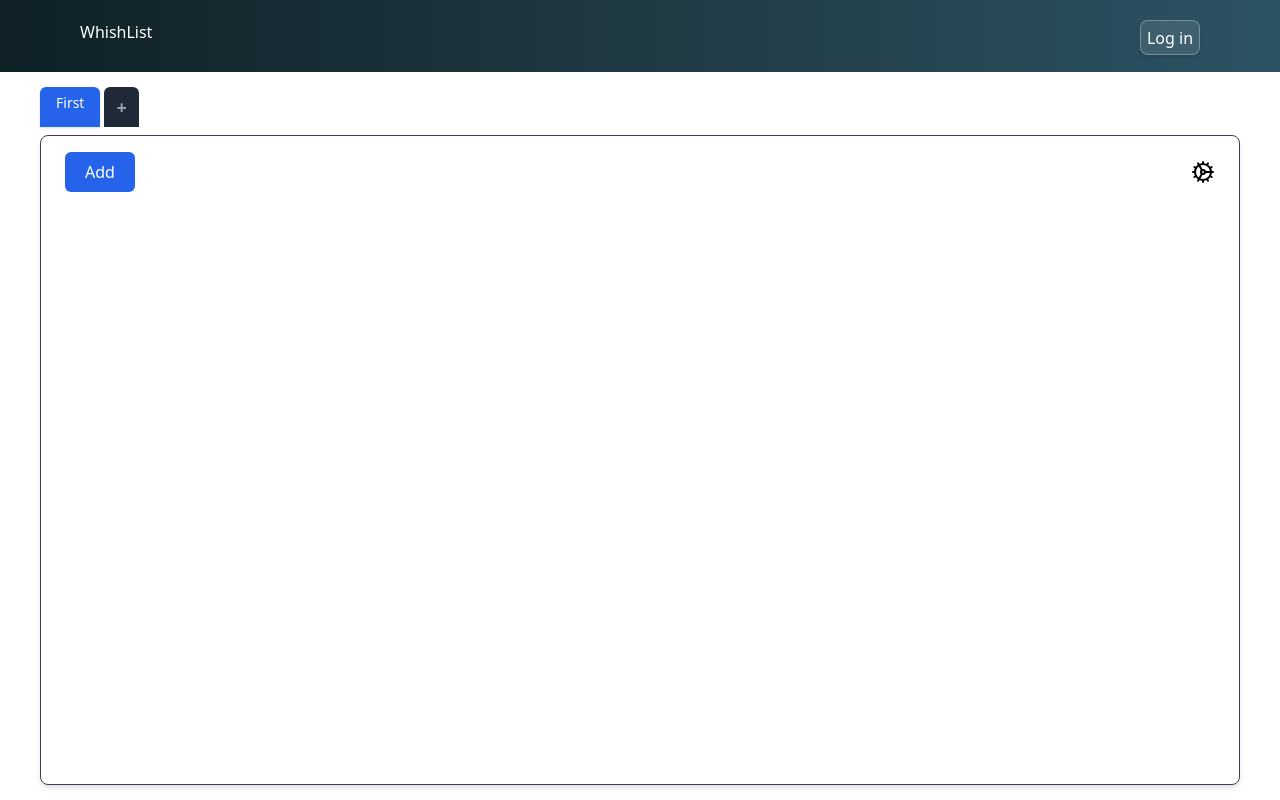
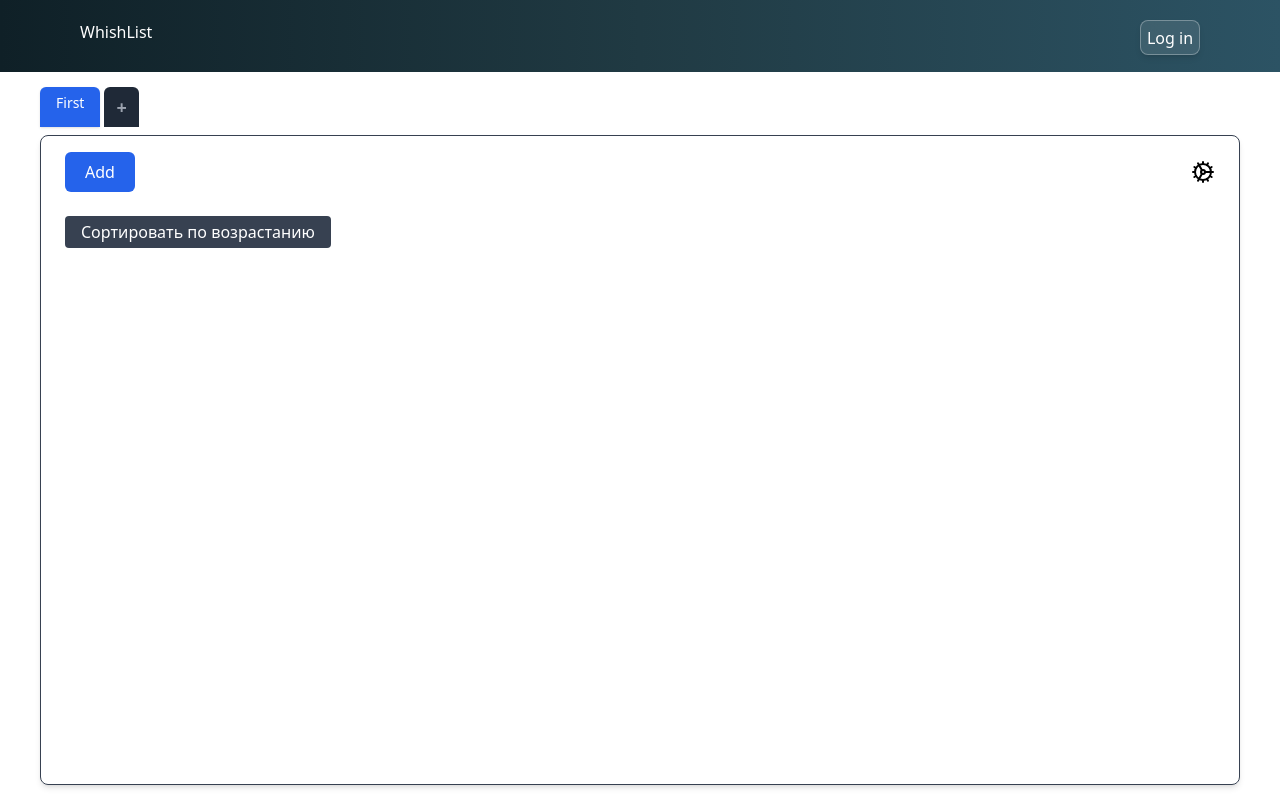
Before and after one commit to OneLastT1me/WishList-app, a React (Vite) app: page /WishList in a window 1280 px wide. Built offline with nearby package versions, Linux system fonts and the light colour scheme.

Commit message:
add sort

```diff
--- /dev/null
+++ b/src/appStore/todoSelectors.ts
@@ -0,0 +1,19 @@
+import { RootState } from "./store";
+
+export const selectorSortByNameDown = (bookmarkId: number) => (state: RootState) => {
+    const bookmark = state.todo.bookmarks.find(b => b.id === bookmarkId);
+    if (!bookmark) return [];
+
+    return [...bookmark.todos].sort((a, b) =>
+        a.title.localeCompare(b.title, undefined, { sensitivity: 'base' })
+    );
+};
+
+export const selectorSortByNameUp = (bookmarkId: number) => (state: RootState) => {
+    const bookmark = state.todo.bookmarks.find(b => b.id === bookmarkId);
+    if (!bookmark) return [];
+
+    return [...bookmark.todos].sort((a, b) =>
+        b.title.localeCompare(a.title, undefined, { sensitivity: 'base' })
+    );
+};
--- a/src/appStore/todoSlice.ts
+++ b/src/appStore/todoSlice.ts
@@ -29,9 +29,7 @@ const todoSlice  = createSlice({
         renameMark(state, action:PayloadAction<{bookmarkId: number, text: string}>){
             const {bookmarkId , text } = action.payload
             const targetBookmark = state.bookmarks.find(item =>  item.id === bookmarkId)
-
             if(targetBookmark) targetBookmark.label = text
-
         },
 
         addBookMark(state, action:PayloadAction<string>){
@@ -49,13 +47,14 @@ const todoSlice  = createSlice({
 
         addTodo(state, action: PayloadAction<{bookmarkId: number, text: string, title: string}>){
             const { bookmarkId, text, title } = action.payload
-
             const newTodo: Todo ={
                 id: Date.now(),
                 title,
                 text
             }
+
             const targetBookmark = state.bookmarks.find(item => item.id === bookmarkId)
+
             if (targetBookmark) {
                 if (!targetBookmark.todos) targetBookmark.todos = []
                 targetBookmark.todos.push(newTodo)
--- a/src/components/modals/editBookmark.tsx
+++ b/src/components/modals/editBookmark.tsx
@@ -39,14 +39,14 @@ const EditBookmark = ({isOpen, onClose, bookmarkId}: Props) =>{
             className="border px-3 py-2 rounded"
             value={newNameMark}
             onChange={e => setNewNameMark(e.target.value)}
-            placeholder="New name for bookmark"
+            placeholder="Rename bookmark"
           />
-              <button className="bg-blue-600 text-white px-4 py-2 rounded" type="submit"    onClick={handleSubmit}>
-              Accept
-              </button>
+                <button className="bg-blue-600 text-white px-4 py-2 rounded" type="submit"    onClick={handleSubmit}>
+                Accept
+                </button>
           </form>
           <div >
-            <button onClick={bookmarkcount > 1 ? () => SetModalOpen(true): () => setError(true)} className="flex  items-center py-4">
+            <button onClick={bookmarkcount > 1 ? () => SetModalOpen(true): () => setError(true)} className="flex  items-center pt-8">
             <Trash2 />
                 <a href={'#'} className="text-blue ml-2">Delete Bookmark</a>
             </button>
--- a/src/components/wishlists/todoList.tsx
+++ b/src/components/wishlists/todoList.tsx
@@ -1,7 +1,7 @@
-import { useState } from "react"
-import { useAppDispatch, useAppSelector } from "../../hooks"
-import { addTodo, removeTodo } from "../../appStore/todoSlice"
-import { Cog } from 'lucide-react';
+import { useEffect, useState } from "react"
+import { useAppDispatch } from "../../hooks"
+import { removeTodo } from "../../appStore/todoSlice"
+import { Cog } from "lucide-react";
 import EditBookmark from "../modals/editBookmark";
 import AddTodoModal from "../modals/addTodo";
 
@@ -20,7 +20,27 @@ interface Todo {
     const [modalEditMark, setModalEditMark] = useState(false)
     const [modalAddTodo, setModalAddTodo] = useState(false)
     const [opentodo, setOpenModal] = useState<number | null>(null)
+    const [sortAsc, setSortAsc] = useState<boolean>()
+    const [dataTodo, setDataTodo] = useState<Todo[]>(todoList!)
     const dispatch = useAppDispatch()
+
+    const SortList = (sortAsc: boolean) => {
+        if(sortAsc) {
+            setSortAsc(false)
+            const sortedList = [...todoList!].sort((a, b) => a.title.localeCompare(b.title));
+            setDataTodo(sortedList);
+            return sortedList;
+        } else {
+            setSortAsc(true)
+            const sortedList = [...todoList!].sort((a, b) => b.title.localeCompare(a.title));
+            setDataTodo(sortedList);
+            return sortedList;
+        }
+    }
+
+    useEffect(() =>{
+        setDataTodo(todoList!)
+    },[todoList])
 
     return (
         <div className='h-[calc(100vh-150px)] max-h-[700px] bg-white/5 border border-gray-700 px-6 py-4 rounded-lg shadow-md overflow-y-auto'>
@@ -33,7 +53,13 @@ interface Todo {
                     </button>
             </div>
             <ul className="mt-6 space-y-2">
-                {todoList!! && todoList.map(item =>(
+                <button
+                    onClick={() => SortList(sortAsc!!)}
+                    className='mb-4 bg-gray-700 text-white px-4 py-1 rounded hover:bg-gray-600'
+                >
+                    Сортировать по {sortAsc ? 'убыванию' : 'возрастанию'}
+                </button>
+                {dataTodo!! && dataTodo.map(item =>(
                     <li key={item.id} className='flex justify-between p-2 border border-indigo-500/100 rounded'>
                         <div onClick={() => setOpenModal(item.id)} className={`overflow-hidden flex-initial w-full cursor-pointer translate-all duration-500 ease-in-out  ${(item.id === opentodo && item.text!!) ? 'h-full' : 'h-[30px]'} `}>
                             <h2 className='font-semibold pb-[8px]'>{item.title}<br/></h2>
```
Also changed, not shown: 1 other file (tests, documents, lock files or other folders).
